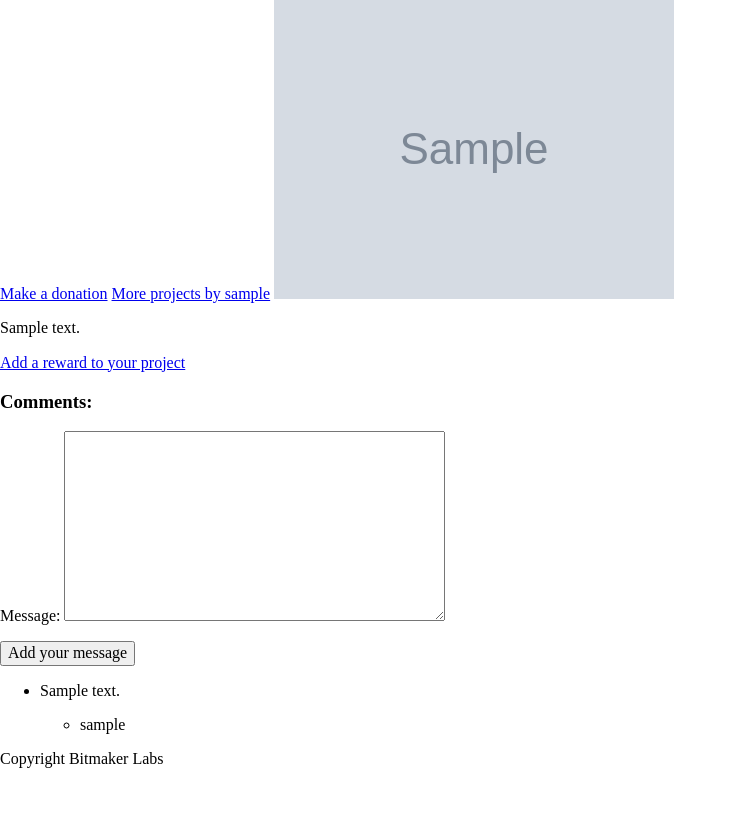
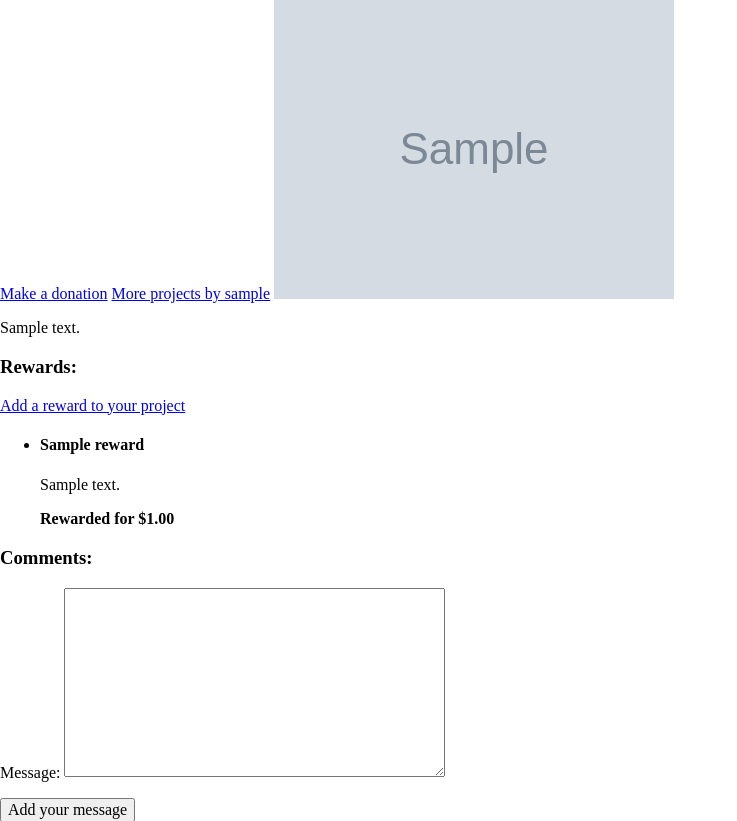
Before and after one commit to jessiicacmoore/Crowdfunder, a Django app: page /project/1 in a window 1280 px wide. Shown: the part 403-1224 px from the top of the page, without its empty margins (0-737 px from the left). Before the commit the page ends 1171 px from the top, so only its background shows below. Run offline with Django 3.2, Linux system fonts and the light colour scheme; a user stored in the database is signed in; tables that the repository leaves empty hold one stand-in row (values such as "Sample post"); grey boxes marked "Sample" are stand-in pictures; parts of the project's set-up code (start-up, migrations or seed data) failed here and were passed over.

Commit message:
List rewards on project_detail

```diff
--- a/crowdfunder/templates/project_detail.html
+++ b/crowdfunder/templates/project_detail.html
@@ -24,10 +24,25 @@
             {{ project.description|linebreaks }}
         </div>
 
+    </section>
+
+    <section class="rewards">
+        <h3>Rewards:</h3>
+
         {% if user == project.owner %}
             <a href="{% url 'add_reward' id=project.id %}" class="reward-link">Add a reward to your project</a>
         {% endif %}
+        <ul class="rewards-container">
+            {% for reward in project.rewards.all %}
+            <li class="reward-item">
+                <h4>{{ reward.name }}</h4>
+                <p>{{ reward.description }}</p>
+                <p><strong>Rewarded for ${{ reward.donation_value }}</strong></p>
+            </li>
+            {% endfor %}
+        </ul>
     </section>
+
     <section class="project-comments">
         <h3>Comments:</h3>
         <form method="POST" class="comment-form">
```
